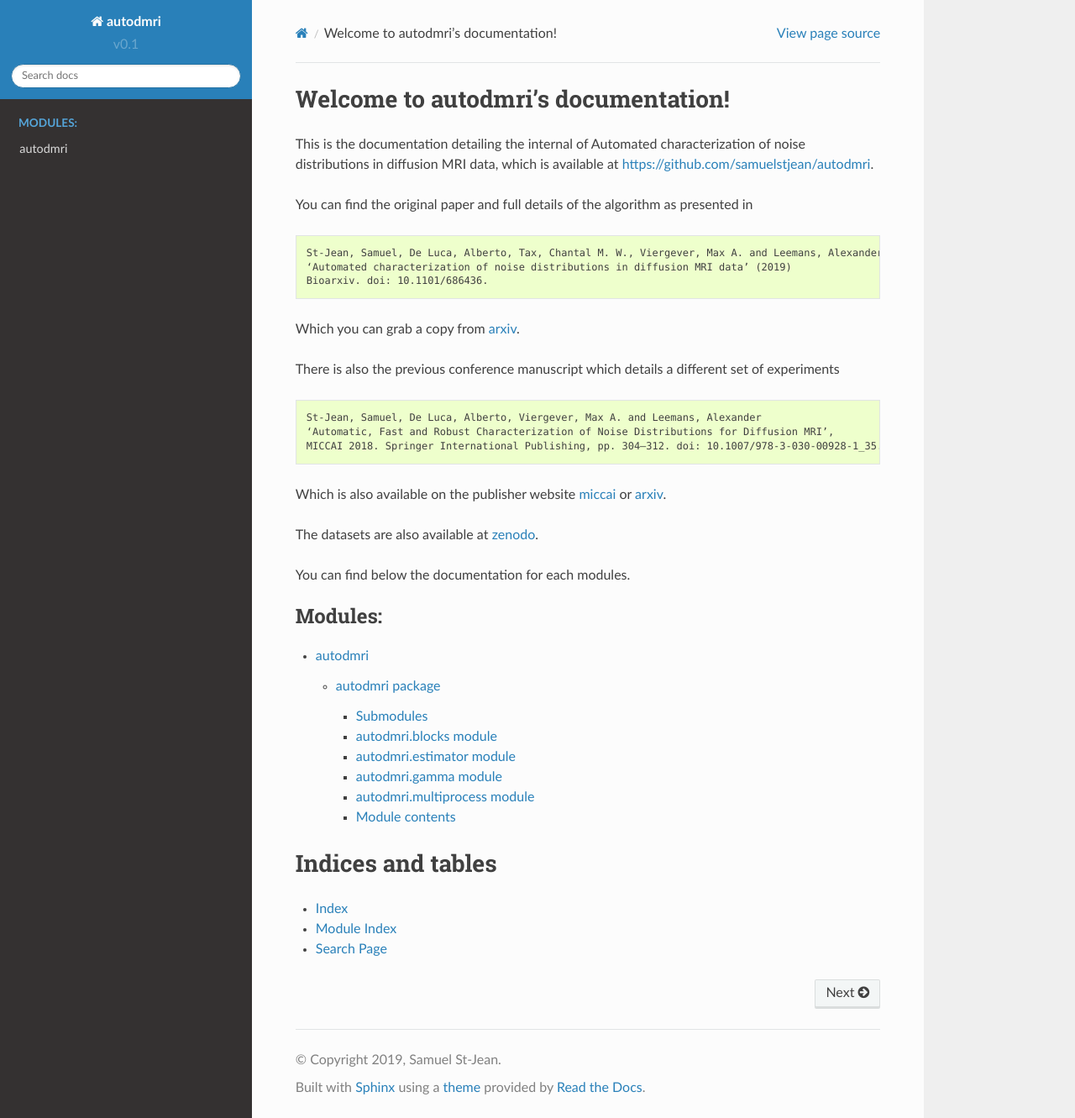
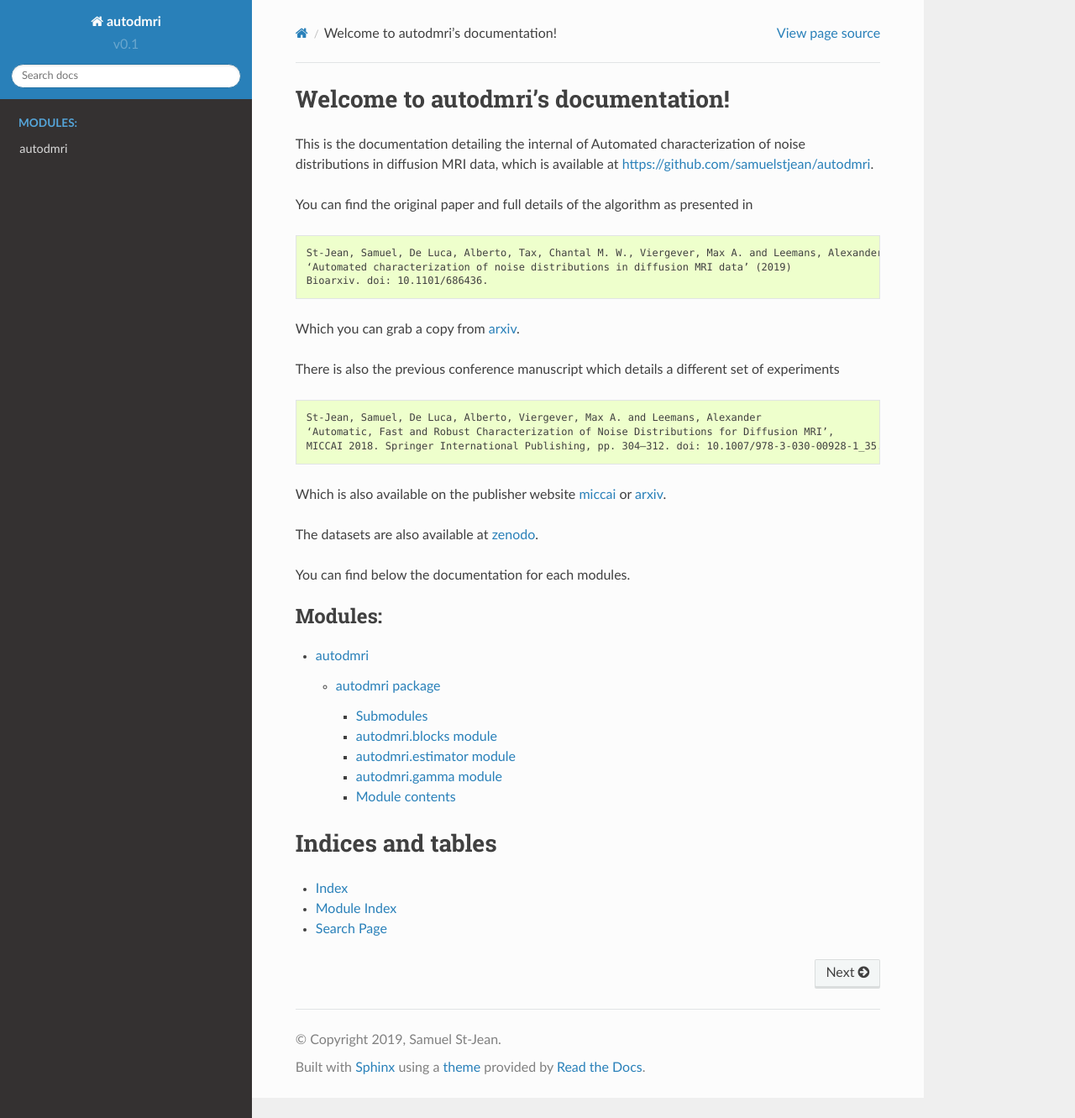
Before and after one commit to samuelstjean/autodmri, a Sphinx documentation site: the page built from docs/index.rst, in a window 1280 px wide and 1331 px high. Shown: the whole window at 84% size. Built offline with Sphinx 7.4.7 and the Read the Docs theme 2.0.0, drawn with Linux system fonts in a browser that asks for light colours; pages that are not in the unit, such as notebooks, are missing from menus.

Commit message:
add example to manifest and remove multiprocess module from autodoc

```diff
--- a/docs/source/autodmri.rst
+++ b/docs/source/autodmri.rst
@@ -28,15 +28,6 @@ autodmri.gamma module
    :undoc-members:
    :show-inheritance:
 
-autodmri.multiprocess module
-----------------------------
-
-.. automodule:: autodmri.multiprocess
-   :members:
-   :undoc-members:
-   :show-inheritance:
-
-
 Module contents
 ---------------
 
```
Also changed, not shown: 1 other file.
